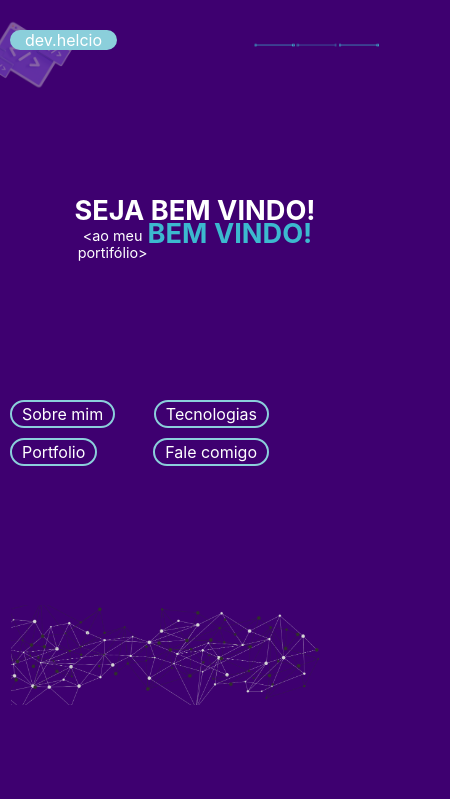
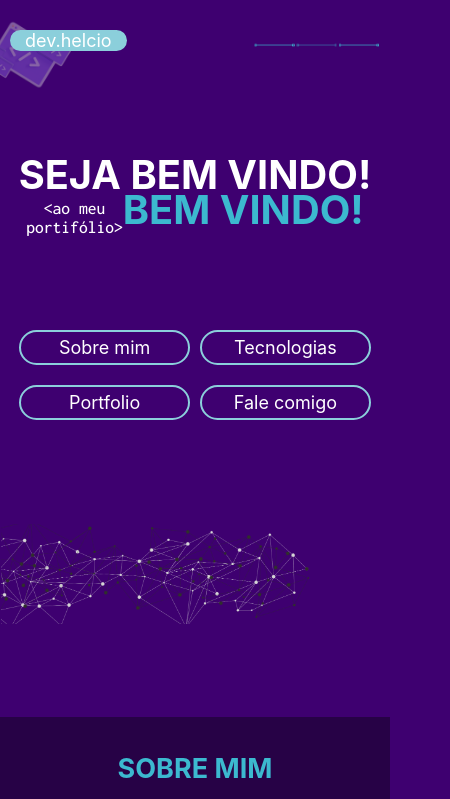
Before and after one commit to HelcioAnicio/Portfolio, a React (Create React App) app: page / in a window 390 px wide. Shown: the top 799 px of the page, 450 px wide, since content can reach past the window. Built offline with nearby package versions, Linux system fonts and the light colour scheme; no server answers.

Commit message:
STYLE: Improve css to Screen's mobile

```diff
--- a/public/index.html
+++ b/public/index.html
@@ -10,6 +10,7 @@
     <link rel="preconnect" href="https://fonts.googleapis.com">
     <link rel="preconnect" href="https://fonts.gstatic.com" crossorigin>
     <link href="https://fonts.googleapis.com/css2?family=Assistant:wght@200;300;500&family=Libre+Baskerville:wght@700&family=Martel:wght@600;900&family=Open+Sans:wght@300;400;500&display=swap" rel="stylesheet">
+    <link href="https://fonts.googleapis.com/css2?family=Inconsolata:wght@200;300;500&display=swap" rel="stylesheet">
 
     <!--
       manifest.json provides metadata used when your web app is installed on a
--- a/src/Components/Header/Header.js
+++ b/src/Components/Header/Header.js
@@ -2,6 +2,8 @@ import './Header.modules.scss';
 // import { GiHamburgerMenu } from "react-icons/gi";
 // import { TfiClose } from "react-icons/tfi";
 // import { useState, useEffect} from 'react';
+// import url('https://fonts.googleapis.com/css2?family=Inconsolata:wght@200;300;500&display=swap');
+// import 'https://fonts.googleapis.com/css2?family=Inconsolata:wght@200;300;500&display=swap'
 
 function Header () {
 	// const [isOpen, setIsOpen] = useState(false)
--- a/src/Components/Header/Header.modules.scss
+++ b/src/Components/Header/Header.modules.scss
@@ -7,15 +7,15 @@
 }
 
 header {
-  height: 100vh;
+  height: 85vh;
   color: white;
-  padding: 10px 10px 10px 10px;
+  padding: 10px 10px 0 10px;
   display: flex;
   justify-content: center;
-  // align-content: space-evenly;
   flex-wrap: wrap;
   gap: 10px;
   position: relative;
+  overflow-x: hidden;
 
   .divPurpleCode {
     opacity: 0.4;
@@ -32,8 +32,6 @@ header {
 
   .line {
     position: absolute;
-    // border: 1px solid;
-    // scale: 2;
     top: -30px;
     right: -60px;
     width: 250px;
@@ -63,6 +61,8 @@ header {
   .divText {
     width: 100%;
     text-align: center;
+    height: max-content;
+    transform: scale(1.1);
 
     h1 {
       font-size: 1.7rem;
@@ -75,7 +75,7 @@ header {
       margin: 0 auto;
 
       p {
-        font-size: .9rem;
+        font: 400 0.75rem 'Inconsolata', monospace;
       }
 
       h2 {
@@ -87,24 +87,24 @@ header {
 
   }
 
-  &:not(nav){
-    justify-content: flex-start;
-  }
-
   nav {
     height: max-content;
-    width: 70%;
+    width: 95%;
     max-width: 600px;
     display: flex;
     justify-content: space-between;
     flex-wrap: wrap;
-    gap: 10px;
+    gap: 20px 10px;
 
     a {
       text-decoration: none;
       list-style: none;
+      text-align: center;
       color: white;
-      padding: 2px 10px;
+      flex: 1 1 110px;
+      max-width: 400px;
+      margin: 0 auto;
+      padding: 5px 10px;
       border: 2px solid $cyan;
       border-radius: 20px;
       cursor: pointer;
@@ -113,8 +113,8 @@ header {
 
   .divTechNetwork {
     height: 100px;
-    width: calc(100% + 20px);
-    max-width: 500px;
+    width: calc(100% + 60px);
+    max-width: 600px;
     background-image: url(../../assets/techNetwork.png);
     background-size: cover;
     background-position: -20px center;
@@ -122,124 +122,31 @@ header {
     position: relative;
     left: -10px;
     bottom: 0;
-    // margin-top: -50px;
-    // border: 1px solid;
   }
 }
 
 
-// @keyframes Animation {
-//   0% {
-//     transform: translateX(-50%);
-//   }
-// }
 
-// #ContainerHeader {
-//   display: flex;
-//   justify-content: right;
-//   width: 100%;
-//   padding: 3% 3%;
+@media screen and (min-width: 350px) and (min-height: 600px) {
+  header {
+    .divText {
+      transform: scale(1.3);
+    }
 
-//   .DivMenu {
-//     button {
-//       background-color: transparent;
-//       border: none;
-//       width: 60px;
-//       height: 60px;
+    .divTechNetwork {
+      left: -20px
+    }
+  }
+}
 
-//       svg {
-//         background-color: transparent;
-//         color: white;
-//         font-size: 2.5rem;
-//         cursor: pointer;
+@media screen and (min-width:74px) and (min-height:900px) {
+  header{
+    .divText{
+      transform: scale(2);
+    }
+  }
+}
 
-//         &:hover {
-//           font-size: 2.7rem;
-//         }
-//       }
-//     }
-//   }
-
-//   #DivPages {
-//     display: none;
-//   }
-// }
-
-// .MobileMenu {
-//   .Menu {
-//     background-color: rgba($color: #303133, $alpha: 0.99);
-//     backdrop-filter: blur(30px);
-//     box-shadow: 0px 3px 15px 0px #ffffff;
-//     position: absolute;
-//     top: 0px;
-//     left: 0;
-//     z-index: 1000;
-//     overflow-y: hidden;
-//     width: 100vw;
-//     height: 100vh;
-//     display: flex;
-//     flex-direction: column;
-//     align-items: center;
-//     gap: 7%;
-//     padding-inline: 3%;
-//     padding-top: 5%;
-//     cursor: pointer;
-//     animation: Animation 0.7s ease-out;
-
-//     div {
-//       // border: 1px solid white;
-//       // padding-inline: 50px;
-//       width: 100%;
-//       display: flex;
-//       justify-content: right;
-
-//       .ButtonClose {
-//         background-color: transparent;
-//         border: none;
-//         width: 60px;
-//         height: 60px;
-
-//         svg {
-//           color: white;
-//           font-size: 2.5rem;
-//           cursor: pointer;
-
-//           &:hover {
-//             font-size: 2.7rem;
-//           }
-//         }
-//       }
-//     }
-//   }
-
-//   li {
-//     list-style: none;
-
-//     a {
-//       text-decoration: none;
-//       color: white;
-//       font: 400 1rem "Open Sans", sans-serif;
-
-//       &:hover {
-//         border-bottom: 3px solid #ffffff;
-//         position: relative;
-//         top: -5px;
-//       }
-//     }
-//   }
-// }
-
-// @media screen and (min-width: 375px) and (min-height: 600px) {
-//   .MobileMenu {
-//     .Menu {
-//       li {
-//         a {
-//           font: 400 1.5rem "Open Sans", sans-serif;
-//         }
-//       }
-//     }
-//   }
-// }
 
 // @media screen and (min-width: 650px) and (min-height: 800px) {
 //   .MobileMenu {
--- a/src/Styles/App.scss
+++ b/src/Styles/App.scss
@@ -1,10 +1,17 @@
 @import './index.scss';
+
 
 
 body {
     background-color: $purple;
+    // display: none;
+    // -ms-overflow-style: none;  /* IE and Edge */
+    // scrollbar-width: none;  /* Firefox */
 }
 
+::-webkit-scrollbar {
+    display: none;
+}
 
 @media screen and (min-width:1200px) and (min-height:590px) {
 
--- a/src/Styles/index.scss
+++ b/src/Styles/index.scss
@@ -39,7 +39,7 @@ $gray: rgb(99, 123, 128);
 
 
 
-@media screen and (min-width:400px) and (min-height:750px) {
+@media screen and (min-width:370px) and (min-height:700px) {
   html, body {
       font-size: 18px;
   }
```
